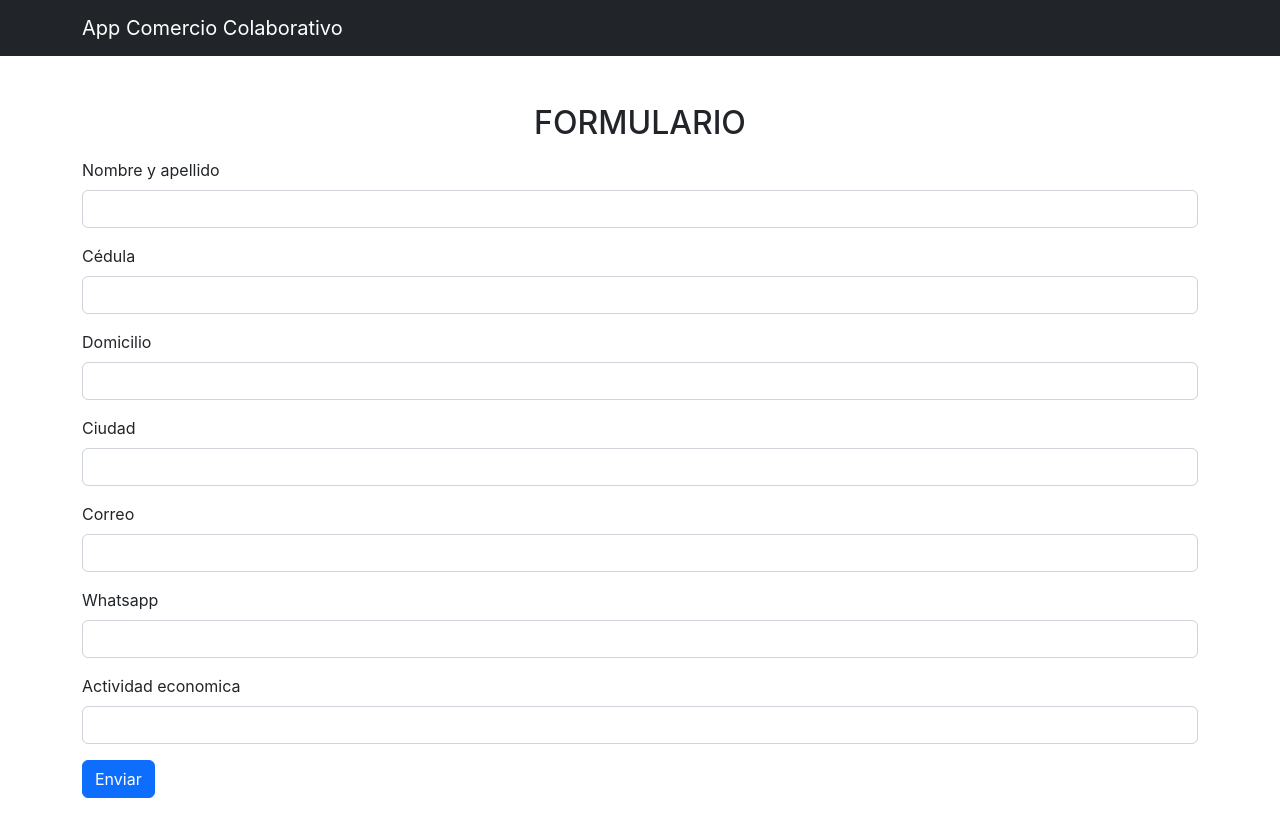
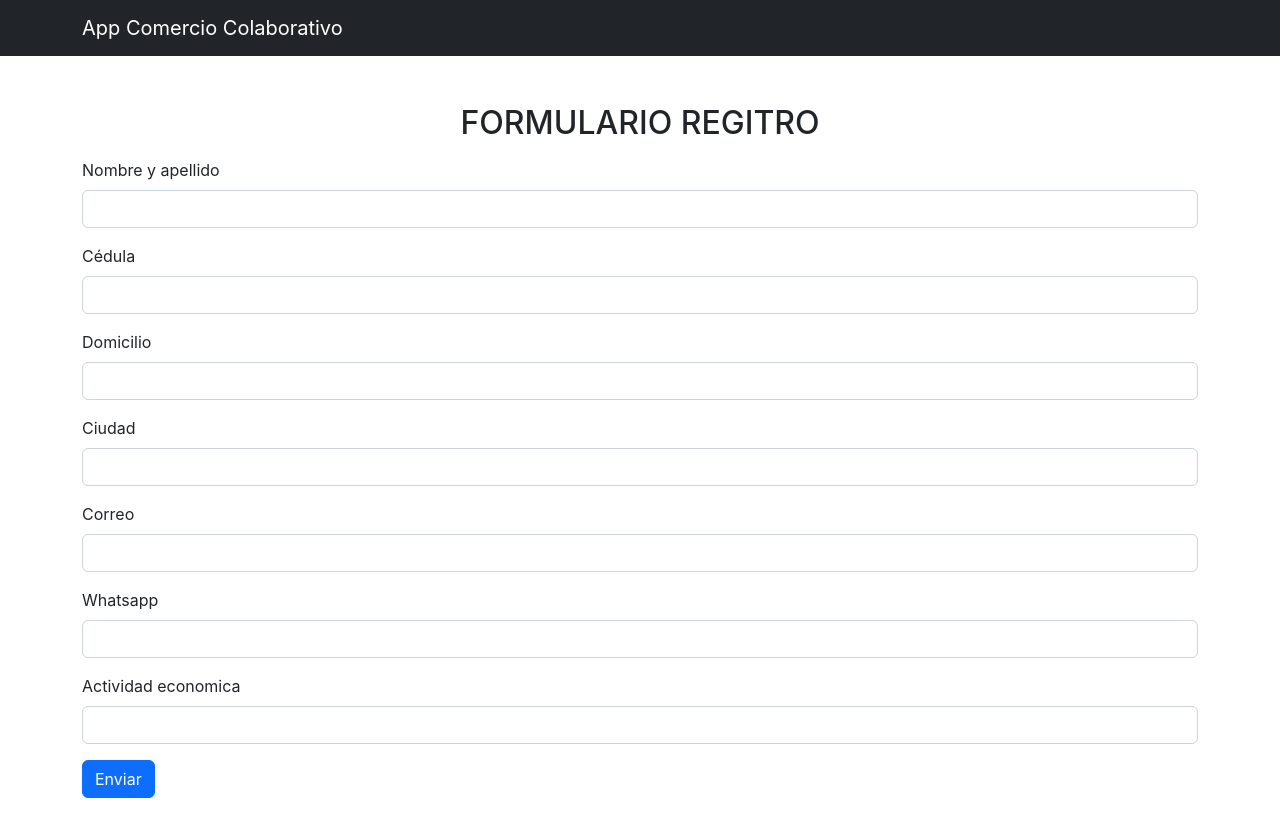
Before and after one commit to sebastian200188/fromapp, a React (Create React App) app: page / in a window 1280 px wide. Shown: the top 836 px of the page. Built offline with nearby package versions, Linux system fonts and the light colour scheme; no server answers.

Commit message:
cambio del alert

```diff
--- a/src/App.js
+++ b/src/App.js
@@ -34,7 +34,7 @@
       <div className="container">
         <div className="row">
           <div>
-            <h2 className="mb-3" style={{textAlign: 'center'}}>FORMULARIO</h2>
+            <h2 className="mb-3" style={{textAlign: 'center'}}>FORMULARIO REGITRO</h2>
             <Form form={heroku_9dab5d1d4fe89e1} setform={setform} />
           </div>
         </div>
--- a/src/components/Form.jsx
+++ b/src/components/Form.jsx
@@ -12,8 +12,7 @@
 
     const handleSubmit = () => {
         if (heroku_9dab5d1d4fe89e1.Nombre === '' || heroku_9dab5d1d4fe89e1.Cédula === '' || heroku_9dab5d1d4fe89e1.Domicilio === '' || heroku_9dab5d1d4fe89e1.Ciudad === '' || heroku_9dab5d1d4fe89e1.Correo === '' || heroku_9dab5d1d4fe89e1.Whatsapp === '' || heroku_9dab5d1d4fe89e1.Actividad === '') {
-            alert('Todos los campos son obligatorios')
-            return null;
+            return alert('Todos los campos son obligatorios')
         }
 
         const requestInit = {
```
